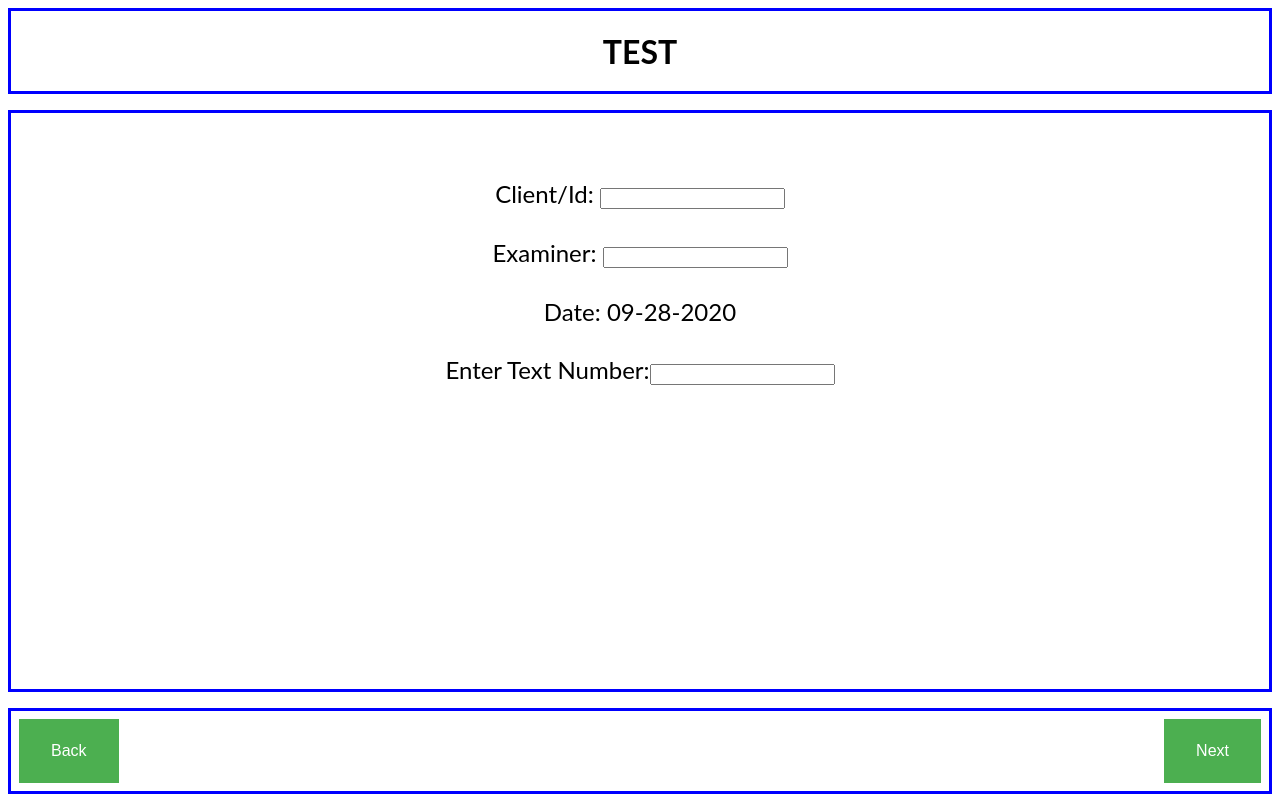
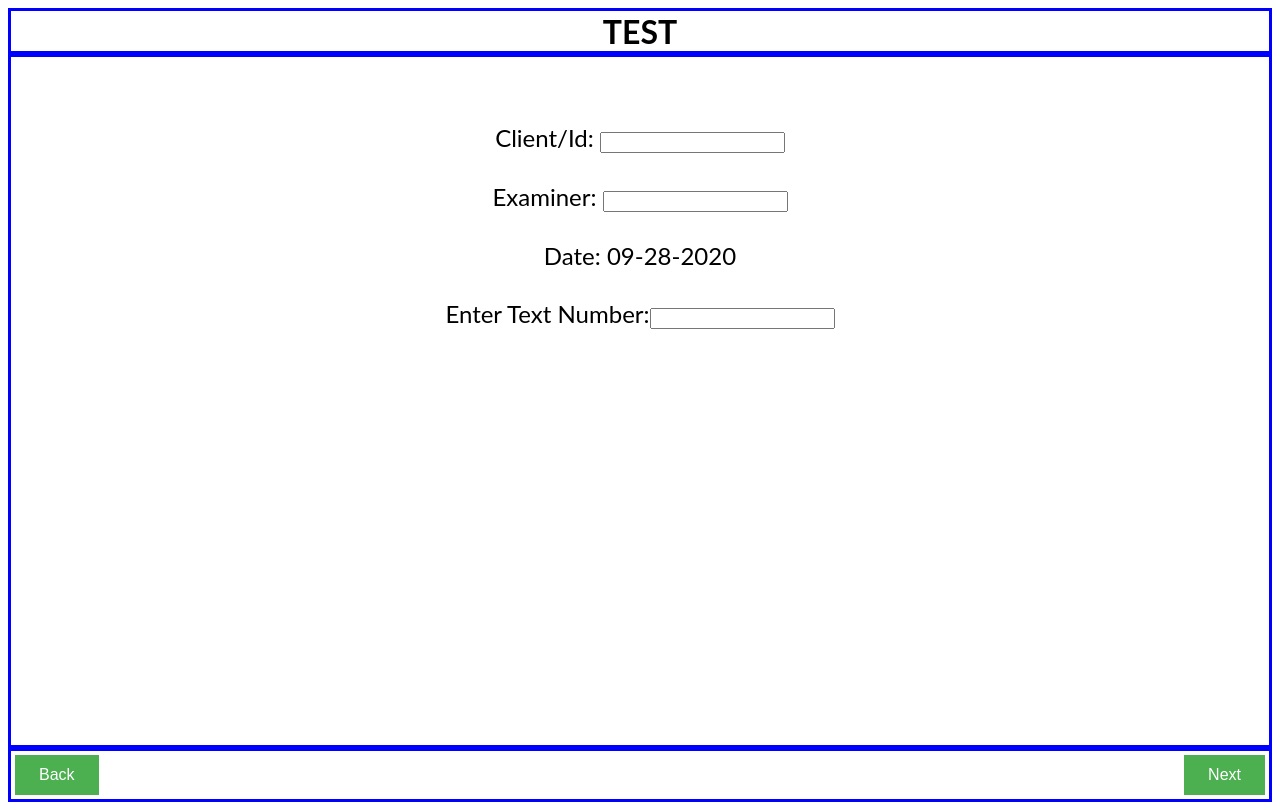
Before and after one commit to wizardto1/pbs-test3, an Angular app: page /info in a window 1280 px wide. Built offline with nearby package versions, Linux system fonts and the light colour scheme.

Commit message:
8 files modified

```diff
--- a/src/app/home/home.component.css
+++ b/src/app/home/home.component.css
@@ -11,7 +11,7 @@ p{
   align-items: center;
 
   border-color:blue;
-  height:10vh;
+  height:5vh;
 }
 .body{
    text-align:center;
@@ -19,16 +19,15 @@ p{
   font-size:3vh;
   border:solid;
   padding:1vh;
-   margin-top:2vh;
-  margin-bottom:2vh;
-  height:70vh;
+
+  height:84vh;
   border-color:blue;
 }
 button{
   background-color: #4CAF50; /* Green */
   border: none;
   color: white;
-  padding: 15px 32px;
+  padding: 1vh 3vh;
   text-align: center;
   text-decoration: none;
   display: inline-block;
--- a/src/app/home/home.component.html
+++ b/src/app/home/home.component.html
@@ -1,4 +1,4 @@
-<div class="header"><h1>PBS</h1></div>
+<div class="header"><p><strong>PBS</strong></p></div>
 <div class="body">
   <h1>Performance Based Scale for Community Living Adults</h1>
   <p>5 Domains</p><p>Up to  20 Items</p><p> Yes/No Scoring (0 - 20)
--- a/src/app/info/info.component.css
+++ b/src/app/info/info.component.css
@@ -9,9 +9,9 @@ p{
   display: flex;
   justify-content: center;
   align-items: center;
-  margin-bottom:2vh;
+
   border-color:blue;
-  height:10vh;
+  height:5vh;
 }
 .body{
    text-align:center;
@@ -19,26 +19,27 @@ p{
   font-size:3vh;
   border:solid;
   padding:1vh;
-  margin-bottom:2vh;
-  height:70vh;
+
+  height:84vh;
   border-color:blue;
+  overflow-x: hidden;
 }
 button{
   background-color: #4CAF50; /* Green */
   border: none;
   color: white;
-  padding: 15px 32px;
+  padding: 1vh 3vh;
   text-align: center;
   text-decoration: none;
   display: inline-block;
-  font-size: 16px;
+  font-size: 2vh;
 }
 .bottom{
 
   font-family:Lato;
-  height:8vh;
+  height:5vh;
   border:solid;
-  padding:1vh;
+  padding:.5vh;
 
   border-color:blue;
   justify-content:space-between;
--- a/src/app/page1/page1.component.css
+++ b/src/app/page1/page1.component.css
@@ -9,18 +9,49 @@ p{
   display: flex;
   justify-content: center;
   align-items: center;
-  margin-bottom:2vh;
+
   border-color:blue;
-  height:10vh;
+  height:5vh;
 }
+.body{
+   text-align:center;
+  font-family:Lato;
+  font-size:3vh;
+  border:solid;
+  padding:1vh;
+
+  height:84vh;
+  border-color:blue;
+  overflow-x: hidden;
+}
+button{
+  background-color: #4CAF50; /* Green */
+  border: none;
+  color: white;
+  padding: 1vh 3vh;
+  text-align: center;
+  text-decoration: none;
+  display: inline-block;
+  font-size: 2vh;
+}
+.bottom{
+
+  font-family:Lato;
+  height:5vh;
+  border:solid;
+  padding:.5vh;
+
+  border-color:blue;
+  justify-content:space-between;
+  display:flex}
 .info{
    text-align:left;
   font-family:Lato;
   font-size:3vh;
   border:solid;
   padding:1vh;
-  margin-bottom:1.5vh;
-  height:37vh;
+
+  height:38vh;
   border-color:blue;
   overflow-x: hidden;
 }
@@ -30,35 +61,16 @@ p{
   font-size:3vh;
   border:solid;
   padding:1vh;
-  margin-bottom:2vh;
-  height:28.5vh;
+
+  height:31vh;
   border-color:blue;
   overflow-x: hidden;
 }
-button{
-  background-color: #4CAF50; /* Green */
-  border: none;
-  color: white;
-  padding: 15px 32px;
-  text-align: center;
-  text-decoration: none;
-  display: inline-block;
-  font-size: 16px;
-}
+
 :disabled{
   background-color:#dddddd;
 }
-.bottom{
 
-  font-family:Lato;
-
-  border:solid;
-  padding:1vh;
-  height:8vh;
-  border-color:blue;
-  justify-content:space-between;
-  display:flex;
-}
 .radio-toolbar {
   margin: 10px;
 }
@@ -106,15 +118,15 @@ margin-left: auto;
   width:10vw;*/
   background:white;
   border:solid;
-  border-radius: 2vw;
+
   border-color:#000000;
   text-align: center;
   font-size: 2vh;
   font-weight: bold;
   display: inline-block;
   padding:1vw;
-  margin: 1vh 1vw 1vh 1vw;
+
   height: 2.5vh;
-  width: 20vw;
+
   font-family:Lato;
 }
--- a/src/app/page1/page1.component.html
+++ b/src/app/page1/page1.component.html
@@ -9,11 +9,8 @@ Time task and record foot in front.
 Place 1 foot directly in front of the other foot, touching heel to toe. Look straight ahead, hands on your hips. Stand as still as you can, until I say stop (client chooses foot in front).
 <p>
 </div>
-<div class="options"><app-timer></app-timer> <div class="radio-toolbar">
-
-
-
-  <br>
+<app-timer></app-timer>
+<div class="options"><div class="radio-toolbar">
   <input type="radio" id="1" name="q1" value="passed" [(ngModel)]="flag" (change)=radioEventHandler($event)>
 
   <label for="1" style="font-weight:bold; margin:1vh;">≥ 10s               </label>
--- a/src/app/page2/page2.component.css
+++ b/src/app/page2/page2.component.css
@@ -9,18 +9,49 @@ p{
   display: flex;
   justify-content: center;
   align-items: center;
-  margin-bottom:2vh;
+
   border-color:blue;
-  height:10vh;
+  height:5vh;
 }
+.body{
+   text-align:center;
+  font-family:Lato;
+  font-size:3vh;
+  border:solid;
+  padding:1vh;
+
+  height:84vh;
+  border-color:blue;
+  overflow-x: hidden;
+}
+button{
+  background-color: #4CAF50; /* Green */
+  border: none;
+  color: white;
+  padding: 1vh 3vh;
+  text-align: center;
+  text-decoration: none;
+  display: inline-block;
+  font-size: 2vh;
+}
+.bottom{
+
+  font-family:Lato;
+  height:5vh;
+  border:solid;
+  padding:.5vh;
+
+  border-color:blue;
+  justify-content:space-between;
+  display:flex}
 .info{
    text-align:left;
   font-family:Lato;
   font-size:3vh;
   border:solid;
   padding:1vh;
-  margin-bottom:1.5vh;
-  height:37vh;
+
+  height:43vh;
   border-color:blue;
   overflow-x: hidden;
 }
@@ -30,35 +61,16 @@ p{
   font-size:3vh;
   border:solid;
   padding:1vh;
-  margin-bottom:2vh;
-  height:28.5vh;
+
+  height:3vh;
   border-color:blue;
   overflow-x: hidden;
 }
-button{
-  background-color: #4CAF50; /* Green */
-  border: none;
-  color: white;
-  padding: 15px 32px;
-  text-align: center;
-  text-decoration: none;
-  display: inline-block;
-  font-size: 16px;
-}
+
 :disabled{
   background-color:#dddddd;
 }
-.bottom{
 
-  font-family:Lato;
-
-  border:solid;
-  padding:1vh;
-  height:8vh;
-  border-color:blue;
-  justify-content:space-between;
-  display:flex;
-}
 .radio-toolbar {
   margin: 10px;
 }
@@ -92,7 +104,7 @@ margin-left: auto;
 .radio-toolbar input[type="radio"]:checked + label {
     background-color: #bfb;
     border-color: #4c4;
-     border-width:thick;
+    border-width:thick;
 }
 .time{
   /*background:white;
@@ -106,15 +118,15 @@ margin-left: auto;
   width:10vw;*/
   background:white;
   border:solid;
-  border-radius: 2vw;
+
   border-color:#000000;
   text-align: center;
   font-size: 2vh;
   font-weight: bold;
   display: inline-block;
   padding:1vw;
-  margin: 1vh 1vw 1vh 1vw;
+
   height: 2.5vh;
-  width: 20vw;
+
   font-family:Lato;
 }
--- a/src/app/results/results.component.css
+++ b/src/app/results/results.component.css
@@ -1,4 +1,3 @@
-
 p{
   font-family:Lato;
 }
@@ -10,18 +9,18 @@ p{
   display: flex;
   justify-content: center;
   align-items: center;
-  height:10vh;
-  margin-bottom:2vh;
+
   border-color:blue;
+  height:5vh;
 }
 .body{
-   text-align:left;
+   text-align:center;
   font-family:Lato;
   font-size:3vh;
   border:solid;
   padding:1vh;
-  margin-bottom:2vh;
-  height:70vh;
+
+  height:84vh;
   border-color:blue;
   overflow-x: hidden;
 }
@@ -29,19 +28,18 @@ button{
   background-color: #4CAF50; /* Green */
   border: none;
   color: white;
-  padding: 15px 32px;
+  padding: 1vh 3vh;
   text-align: center;
   text-decoration: none;
   display: inline-block;
-  font-size: 16px;
-
+  font-size: 2vh;
 }
 .bottom{
 
   font-family:Lato;
-  height:8vh;
+  height:5vh;
   border:solid;
-  padding:1vh;
+  padding:.5vh;
 
   border-color:blue;
   justify-content:space-between;
--- a/src/app/start/start.component.css
+++ b/src/app/start/start.component.css
@@ -9,18 +9,18 @@ p{
   display: flex;
   justify-content: center;
   align-items: center;
-  height:10vh;
-  margin-bottom:2vh;
+
   border-color:blue;
+  height:5vh;
 }
 .body{
-   text-align:left;
+   text-align:center;
   font-family:Lato;
   font-size:3vh;
   border:solid;
   padding:1vh;
-  margin-bottom:2vh;
-  height:70vh;
+
+  height:84vh;
   border-color:blue;
   overflow-x: hidden;
 }
@@ -28,19 +28,18 @@ button{
   background-color: #4CAF50; /* Green */
   border: none;
   color: white;
-  padding: 15px 32px;
+  padding: 1vh 3vh;
   text-align: center;
   text-decoration: none;
   display: inline-block;
-  font-size: 16px;
-
+  font-size: 2vh;
 }
 .bottom{
 
   font-family:Lato;
-  height:8vh;
+  height:5vh;
   border:solid;
-  padding:1vh;
+  padding:.5vh;
 
   border-color:blue;
   justify-content:space-between;
--- a/src/app/timer/timer.component.css
+++ b/src/app/timer/timer.component.css
@@ -17,13 +17,13 @@
   border:solid;
   border-color:blue;
   display:table;
-  margin:auto;
+
   align-content:center;
   text-align:center;
-  border-radius:1vw;
+
   position:relative;
-  right:.5vh;
-  width:90vw;
+  width:99%;
+
   height:5vh;
 
 
```
